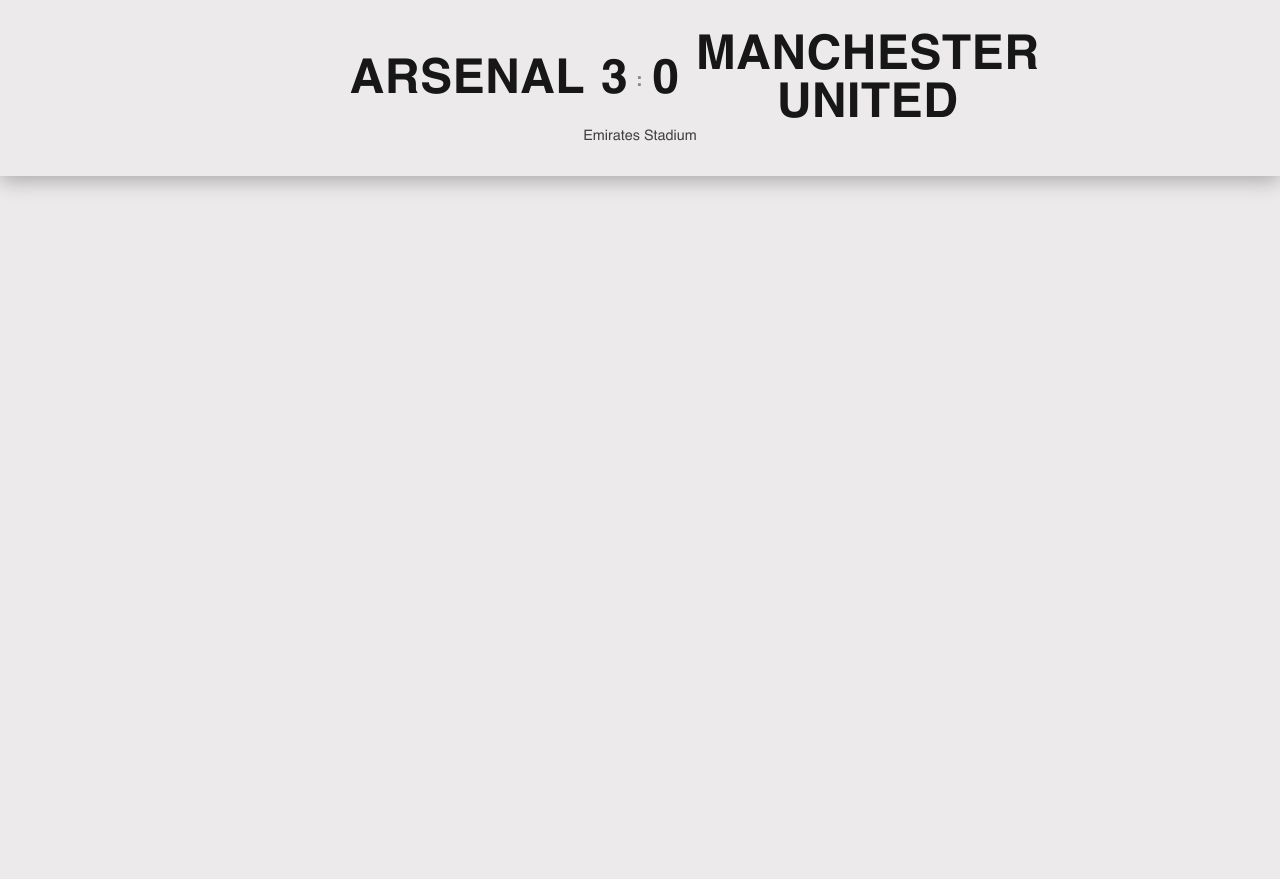
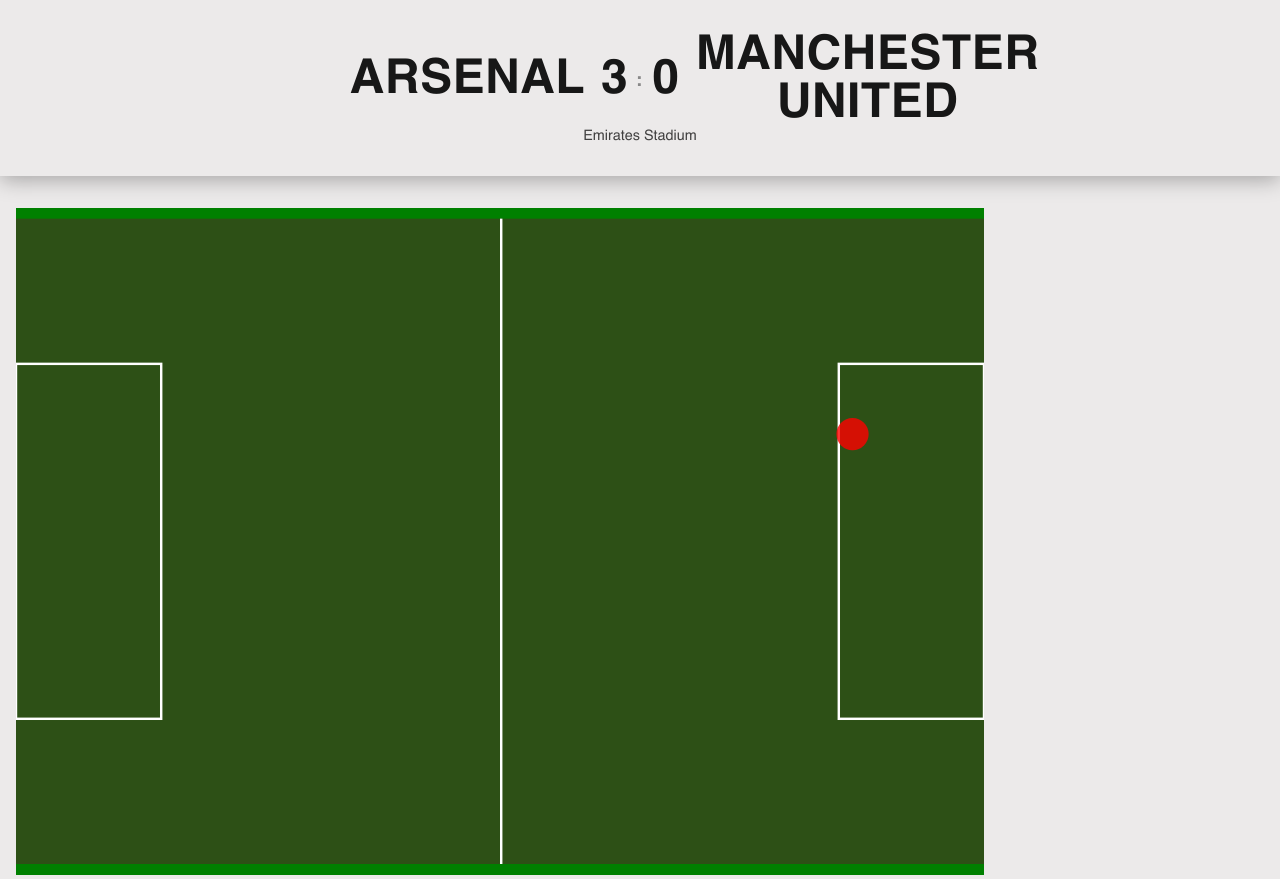
Before and after one commit to angusmacminn/fixtures, a Next.js app: page /game in a window 1280 px wide. Before the commit the page ends 800 px from the top, so only its background shows below. Built offline with nearby package versions, Linux system fonts and the light colour scheme.

Commit message:
created an svg to represent the pitch and tested plotting a shot on it

```diff
--- a/src/components/ShotMap.jsx
+++ b/src/components/ShotMap.jsx
@@ -1,6 +1,8 @@
 import { useState, useEffect } from "react"
-import styles from "@/styles/Home.module.scss";
+// import styles from "@/styles/Home.module.scss";
 import { motion, AnimatePresence } from "motion/react";
+import styles from "@/styles/ShotMap.module.scss";
+
 
 export default function ShotMap({gameData}){
 
@@ -19,7 +21,10 @@
         minute: shot.minute,
     }))
 
-    console.log('Shots with xG:', shots)
+    // console.log('Shots with xG:', shots)
+
+    const firstShot = shots[0]
+    const [shotX, shotY] = firstShot?.location || [0,0]
 
     return(
         // <AnimatePresence>
@@ -66,14 +71,32 @@
         //     )}
         // </div>
         // </AnimatePresence>
-        <div>
+        <div className={styles.shotMapContainer}>
             <svg
-            width={600}  // your display width
-            height={400} // your display height
             viewBox="0 0 120 80" // match the actual pitch dimensions
             className={styles.pitchSvg}
+            preserveAspectRatio="xMidYMid meet"
             >
-              {/* This creates a coordinate system matching the data */}
+                {/* Background pitch */}
+                <rect x="0" y="0" width="120" height="80" fill="#2d5016" />
+
+                {/* Half-way line */}
+                <rect x="60" y="0" width="0.3" height="80" fill="white" />
+
+                {/* Left penalty box */}
+                <rect x="0" y="18" width="18" height="44" fill="none" stroke="white" strokeWidth="0.3" />
+
+                {/* Right penalty box */}
+                <rect x="102" y="18" width="18" height="44" fill="none" stroke="white" strokeWidth="0.3" />
+
+                <circle
+                    cx={shotX}
+                    cy={shotY}
+                    r={2}
+                    fill="red"
+                    opacity={0.8}
+                />
+
             </svg>
         </div>
     )
--- /dev/null
+++ b/src/styles/ShotMap.module.scss
@@ -0,0 +1,28 @@
+.shotMapContainer {
+    width: 100%;
+    max-width: 1000px;
+    aspect-ratio: 3 / 2; // Modern CSS - matches 120:80 ratio
+    position: relative;
+    padding: 0 1rem
+}
+
+.pitchSvg {
+    background-color: green;
+    width: 100%;
+    height: 100%;
+}
+
+// Fallback for older browsers that don't support aspect-ratio:
+@supports not (aspect-ratio: 3 / 2) {
+    .shotMapContainer {
+        padding-bottom: 66.67%; // 2/3 = 66.67% (inverse of 3:2)
+        height: 0;
+        position: relative;
+    }
+
+    .pitchSvg {
+        position: absolute;
+        top: 0;
+        left: 0;
+    }
+}
```
